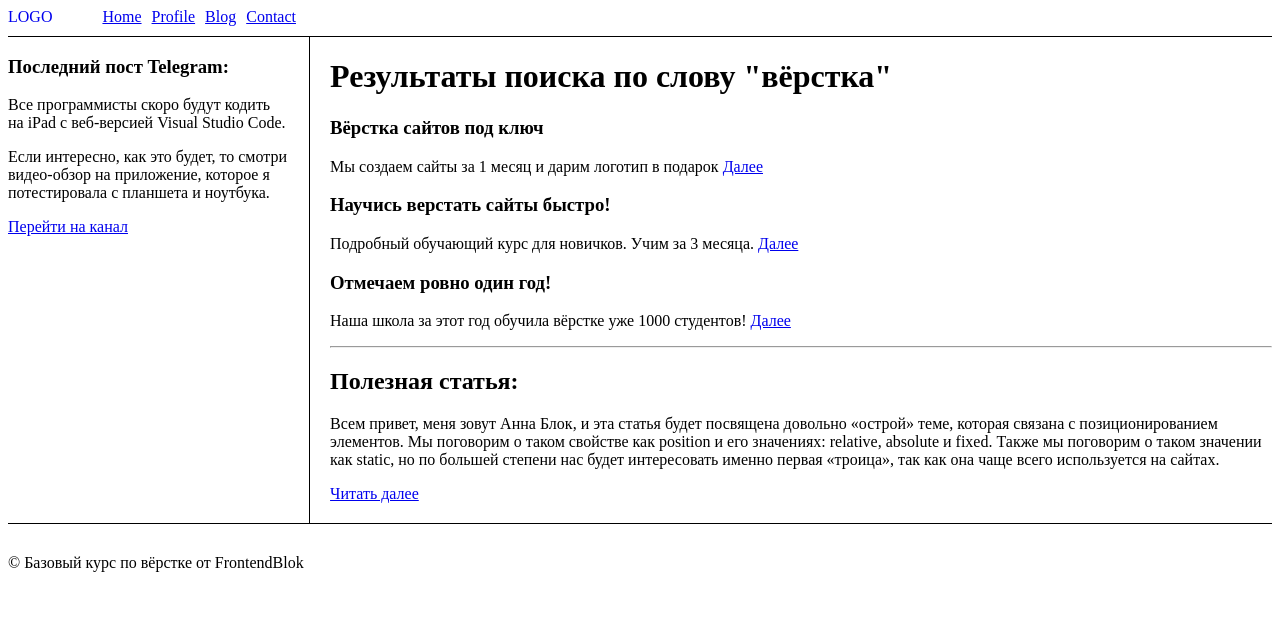
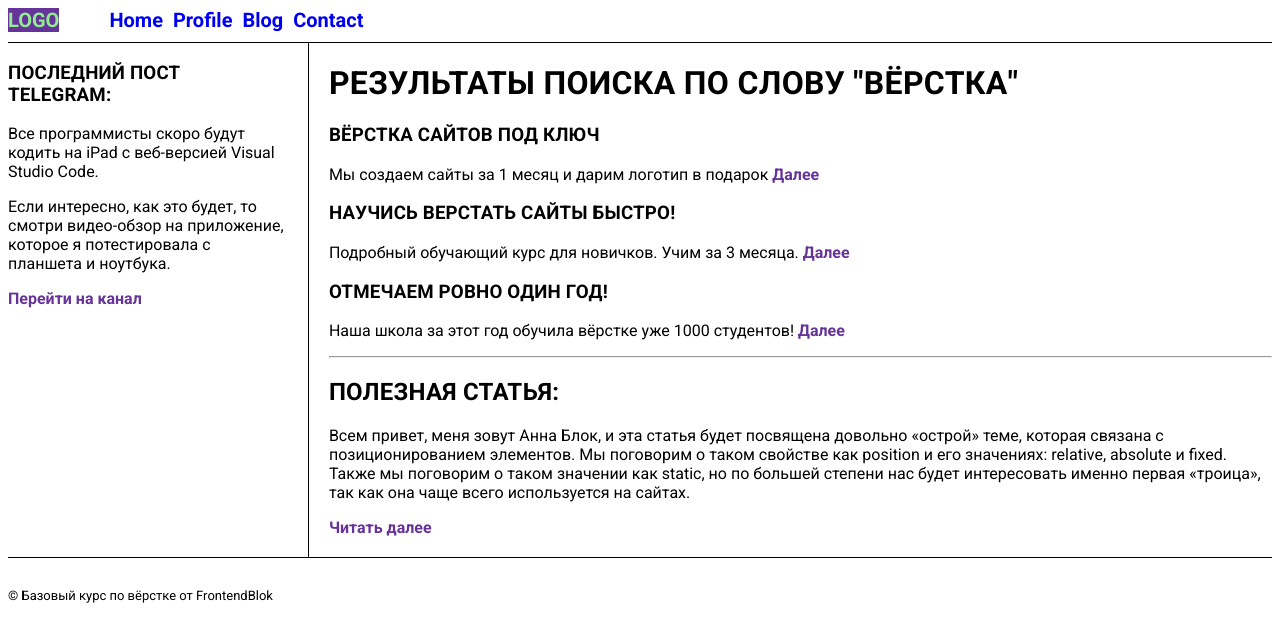
Before and after one commit to gladuator883/FrontendBlok-Module01-Test, a plain HTML site: page semantic.html in a window 1280 px wide. Drawn offline with Linux system fonts and the light colour scheme.

Commit message:
add new file2

```diff
--- a/semantic.html
+++ b/semantic.html
@@ -5,90 +5,61 @@
     <meta http-equiv="X-UA-Compatible" content="IE=edge">
     <meta name="viewport" content="width=device-width, initial-scale=1.0">
     <title>Document</title>
-    <style>
-        .header {
-            display: flex;
-            border-bottom: 1px solid #000;
-            padding-bottom: 10px;
-        }
-        .logo {
-            margin-right: 50px;
-            text-decoration: none;
-        }
-        ul {
-            display: flex;
-            list-style-type: none;
-            padding-left: 0;
-            margin: 0;
-        }
-        ul > li {
-            margin-right: 10px;
-        }
-        .box {
-            display: flex;
-            margin-bottom: 30px;
-            gap: 20px;
-            border-bottom: 1px solid #000;
-        }
-        .aside {
-            border-right: 1px solid #000;
-            padding-right: 20px;
-        }
-        .post {
-            padding-bottom: 20px;
-        }
-    </style>
+    <link rel="stylesheet" type="text/css" href="styles/semantic.css">
+    <link rel="preconnect" href="https://fonts.googleapis.com">
+    <link rel="preconnect" href="https://fonts.gstatic.com" crossorigin>
+    <link href="https://fonts.googleapis.com/css2?family=Roboto:wght@400;700&display=swap" rel="stylesheet">
 </head>
 <body>
     <header class="header">
         <a href="#" class="logo">LOGO</a>
-        <nav>
+        <nav class="ul" >
         <ul>
-            <li><a href="#">Home</a></li>
-            <li><a href="#">Profile</a></li>
-            <li><a href="#">Blog</a></li>
-            <li><a href="#">Contact</a></li>
+            <li><a href="#" style="text-decoration: none;">Home</a></li>
+            <li><a href="#" style="text-decoration: none;">Profile</a></li>
+            <li><a href="#" style="text-decoration: none;">Blog</a></li>
+            <li><a href="#" style="text-decoration: none;">Contact</a></li>
         </ul>
        </nav>
         </header>
     </header>
     <div class="box">
         <aside class="aside">
-            <h3>Последний пост Telegram:</h3>
-            <p>
+            <h3 class="h">Последний пост Telegram:</h3>
+            <p class="D">
                 Все программисты скоро будут кодить на iPad с веб-версией Visual Studio Code.
             </p>
-            <p>
+            <p class="D">
                 Если интересно, как это будет, то смотри видео-обзор на приложение, которое я потестировала с планшета и ноутбука.
             </p>
-            <a href="https://t.me/frontendblok/2906">Перейти на канал</a>
+            <a class="Silka" href="https://t.me/frontendblok/2906" style="text-decoration: none;">Перейти на канал</a>
         </aside>
         <main>
-            <h1>Результаты поиска по слову "вёрстка"</h1>
+            <h1 class="h">Результаты поиска по слову "вёрстка"</h1>
             <section>
-                <h3>Вёрстка сайтов под ключ</h3>
-                <p>Мы создаем сайты за 1 месяц и дарим логотип в подарок <a href="#">Далее</a></p>
+                <h3 class="h">Вёрстка сайтов под ключ</h3>
+                <p class="gg">Мы создаем сайты за 1 месяц и дарим логотип в подарок <a class="s" href="#"  style="text-decoration: none;">Далее</a></p>
             </section>
             <section1>
-                <h3>Научись верстать сайты быстро!</h3>
-                <p>Подробный обучающий курс для новичков. Учим за 3 месяца. <a href="#">Далее</a></p>
+                <h3 class="h">Научись верстать сайты быстро!</h3>
+                <p class="gg">Подробный обучающий курс для новичков. Учим за 3 месяца. <a class="s" href="#"  style="text-decoration: none;">Далее</a></p>
             </section1>
             <section2>
-                <h3>Отмечаем ровно один год!</h3>
-                <p>Наша школа за этот год обучила вёрстке уже 1000 студентов! <a href="#">Далее</a></p>
+                <h3 class="h">Отмечаем ровно один год!</h3>
+                <p class="gg">Наша школа за этот год обучила вёрстке уже 1000 студентов! <a class="s"  href="#" style="text-decoration: none;">Далее</a></p>
             </section2>
             <hr>
-            <h2>Полезная статья:</h2>
+            <h2 class="h">Полезная статья:</h2>
             <article class="post">
                 <p>
                     Всем привет, меня зовут Анна Блок, и эта статья будет посвящена довольно «острой» теме, которая связана с позиционированием элементов. Мы поговорим о таком свойстве как position и его значениях: relative, absolute и fixed. Также мы поговорим о таком значении как static, но по большей степени нас будет интересовать именно первая «троица», так как она чаще всего используется на сайтах.
                 </p>
-                <a href="#">Читать далее</a>
+                <a class="s" href="#">Читать далее</a>
             </article>
         </main>
     </div>
 
-    <footer>
+    <footer class="footer">
         <p>&copy; Базовый курс по вёрстке от FrontendBlok</p>
     </footer>
 </body>
--- /dev/null
+++ b/styles/semantic.css
@@ -0,0 +1,93 @@
+.header {
+    font-size: 20px;
+    display: flex;
+    border-bottom: 1px solid #000;
+    padding-bottom: 10px;
+}
+.logo {
+    margin-right: 50px;
+    text-decoration: none;
+}
+ul {
+    display: flex;
+    list-style-type: none;
+    padding-left: 0;
+    margin: 0;
+}
+ul > li {
+    margin-right: 10px;
+}
+.box {
+    display: flex;
+    margin-bottom: 30px;
+    gap: 20px;
+    border-bottom: 1px solid #000;
+}
+.aside {
+    border-right: 1px solid #000;
+    padding-right: 20px;
+}
+.post {
+    padding-bottom: 20px;
+    font-family: "Roboto", sans-serif;
+    font-weight: 400;
+    font-style: normal
+}
+.body {
+    font-family: "Roboto", sans-serif;
+    font-weight: 400;
+    font-style: normal;
+    font-size: 14px;
+    line-height: 1.5;
+}
+.footer{
+    font-size: 13px;
+    font-family: "Roboto", sans-serif;
+    font-weight: 400;
+    font-style: normal
+}
+.logo{
+    color: lightgreen;
+    background-color:rebeccapurple;
+    font-weight: 700;
+    font-family: "Roboto", sans-serif;
+    font-style: normal
+}
+.ul{
+    color:rebeccapurple;
+    font-weight: 700;
+    text-decoration: none;
+    font-family: "Roboto", sans-serif;
+    font-style: normal
+}
+.Silka{
+    color:rebeccapurple;
+    font-weight: 700;
+    text-decoration: none;
+    font-family: "Roboto", sans-serif;
+    font-style: normal
+}
+.s{
+    color:rebeccapurple;
+    font-weight: 700;
+    text-decoration: none;
+    font-family: "Roboto", sans-serif;
+    font-style: normal;
+}
+.h{
+    text-transform:uppercase;
+    letter-spacing:0.01em;
+    font-family: "Roboto", sans-serif;
+    font-weight: 700;
+    font-style: normal;
+}
+.D{
+    font-family: "Roboto", sans-serif;
+    font-weight: 400;
+    font-style: normal;
+}
+.gg{
+    font-family: "Roboto", sans-serif;
+    font-weight: 400;
+    font-style: normal;
+}
```
